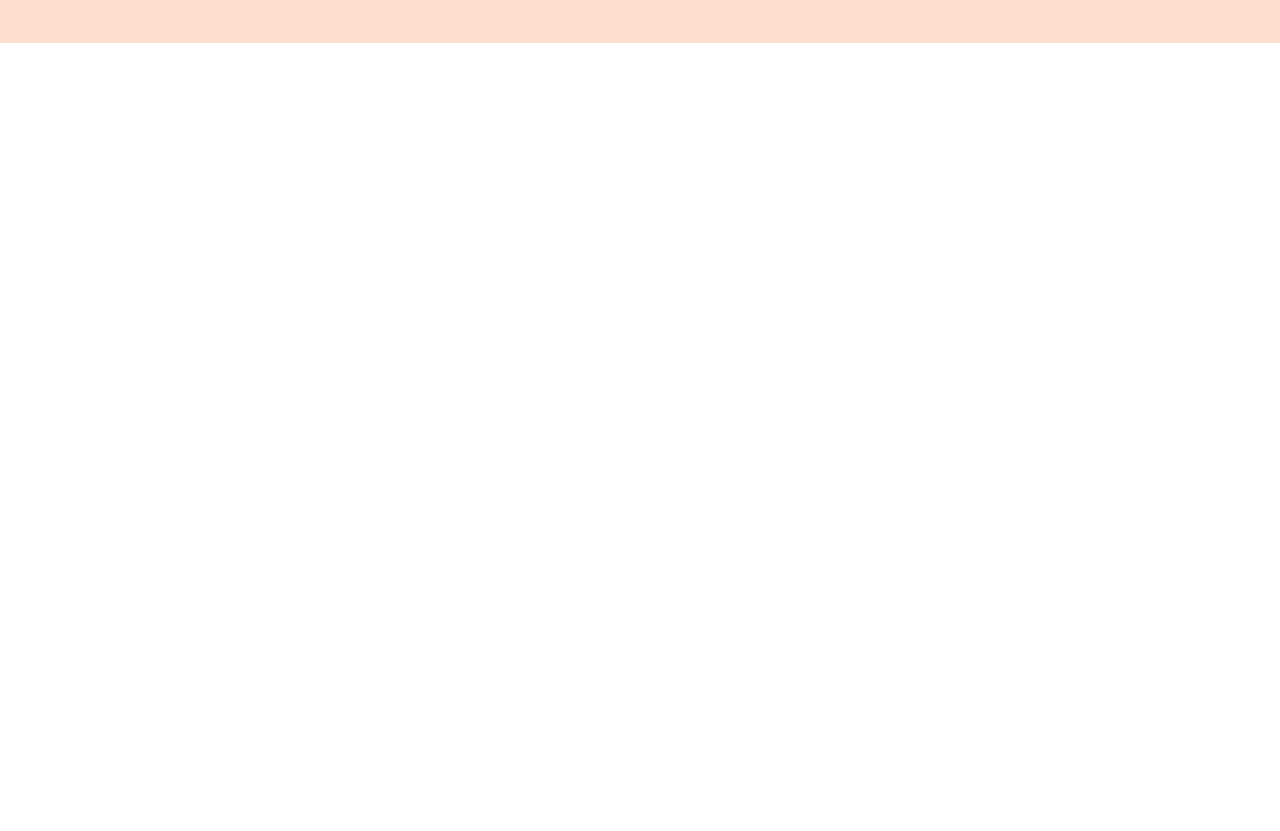
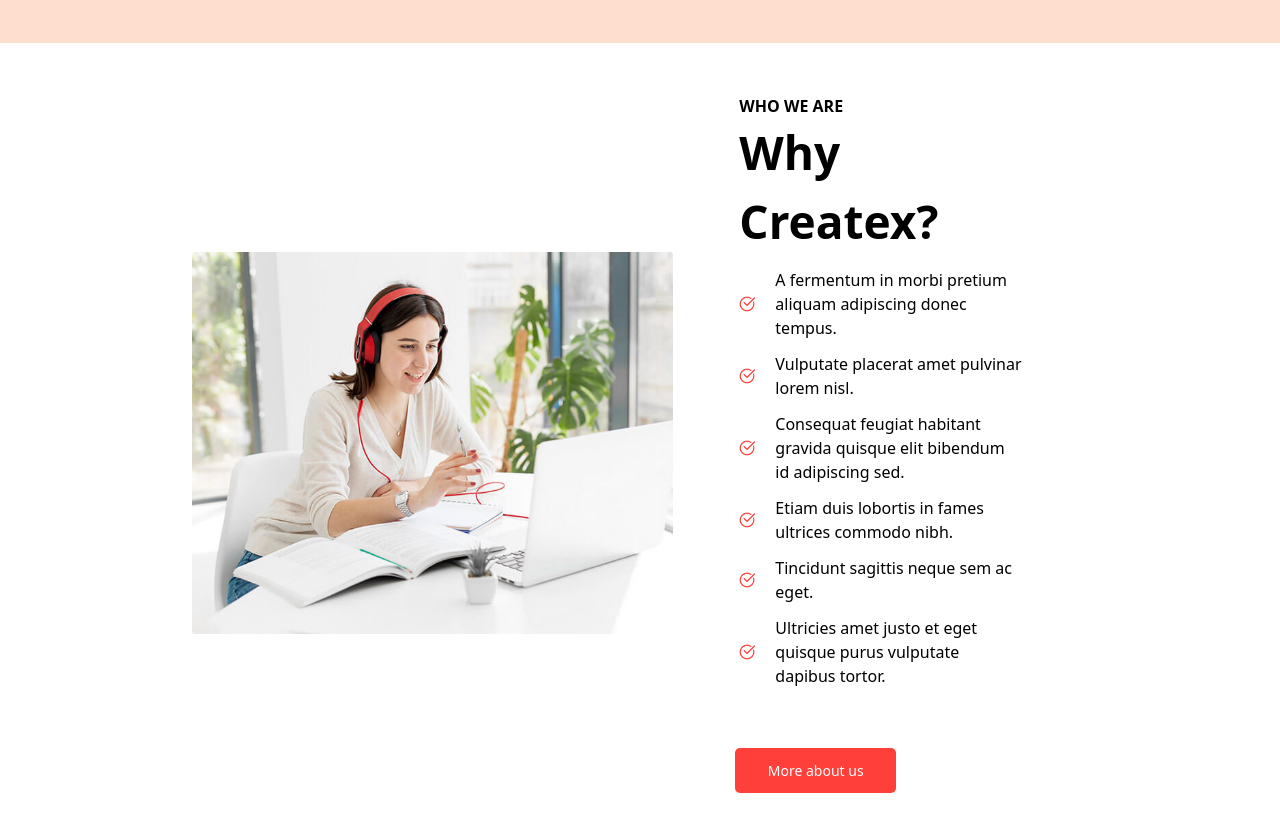
Before and after one commit to Mugiwara256/BigGroup_Web, a website: page index.html in a window 1280 px wide. Shown: the part 757-1588 px from the top of the page. Before the commit the page ends 800 px from the top, so only its background shows below. Drawn offline with nearby package versions, Linux system fonts and the light colour scheme; files that its build step writes are made by us from their sources.

Commit message:
add section2

```diff
--- a/index.html
+++ b/index.html
@@ -19,10 +19,10 @@
                 </div>
                 <div class="flex items-center gap-8 mt-15 " >
                     <div>
-                        <button class="text-[#FF3F3A] w-[150px] h-[52px] rounded-[5px] text-[16px] font-bold p-3 border " >About us</button>
+                        <button class="text-[#FF3F3A] w-[150px] h-[52px] rounded-[5px] text-[16px] font-bold p-3 border hover:bg-[#FF3F3A] hover:text-[white] hover:cursor-pointer " >About us</button>
                     </div>
                     <div>
-                        <button class="text-[white] w-[200px] h-[52px] rounded-[5px] text-[16px] font-bold p-3 bg-[#FF3F3A] border-[#FF3F3A] " >Explore courses</button>
+                        <button class="text-[white] w-[200px] h-[52px] rounded-[5px] text-[16px] font-bold p-3 bg-[#FF3F3A] border-[#FF3F3A] hover:text-[black] hover:bg-[gray] hover:cursor-pointer " >Explore courses</button>
                     </div>
                 </div>
             </div>
@@ -60,5 +60,59 @@
             </div>
         </div>
     </section>
+    <section class="w-full h-screen" >
+        <div class="w-[70%] h-full m-auto flex items-center justify-between ">
+            <div>
+                <img src="./images/image.png" alt="">
+            </div>
+                <div class="flex flex-col items-center" >
+                    <div class="text-[16px] w-[68%] flex flex-col gap-3 " >
+                        <div>
+                            <p class="text-[16px] font-bold uppercase " >Who we are</p>
+                            <p class="text-[46px] font-black" >Why Createx?</p>
+                        </div>
+                        <div>
+                            <div class="flex items-center gap-5" >
+                                <img src="./images/check.png" alt="">
+                                <p>A fermentum in morbi pretium aliquam adipiscing donec tempus.</p>
+                            </div>
+                        </div>
+                        <div>
+                            <div class="flex items-center gap-5" >
+                                <img src="./images/check.png" alt="">
+                                <p>Vulputate placerat amet pulvinar lorem nisl.</p>
+                            </div>
+                        </div>
+                        <div>
+                            <div class="flex items-center gap-5" >
+                                <img src="./images/check.png" alt="">
+                                <p>Consequat feugiat habitant gravida quisque elit bibendum id adipiscing sed.</p>
+                            </div>
+                        </div>
+                        <div>
+                            <div class="flex items-center gap-5" >
+                                <img src="./images/check.png" alt="">
+                                <p>Etiam duis lobortis in fames ultrices commodo nibh.</p>
+                            </div>
+                        </div>
+                        <div>
+                            <div class="flex items-center gap-5" >
+                                <img src="./images/check.png" alt="">
+                                <p>Tincidunt sagittis neque sem ac eget.</p>
+                            </div>
+                        </div>
+                        <div>
+                            <div class="flex items-center gap-5" >
+                                <img src="./images/check.png" alt="">
+                                <p>Ultricies amet justo et eget quisque purus vulputate dapibus tortor.</p>
+                            </div>
+                        </div>
+                    </div>
+                    <div class="mt-15 w-[70%]">
+                        <button class="bg-[#FF3F3A] p-3 text-[14px] w-[161px] text-[white] rounded-[5px] hover:cursor-pointer hover:bg-[gray] " >More about us</button>
+                    </div>
+                </div>
+        </div>
+    </section>
 </body>
 </html>
```
Also changed, not shown: images/check.png (added), images/image.png (added).
